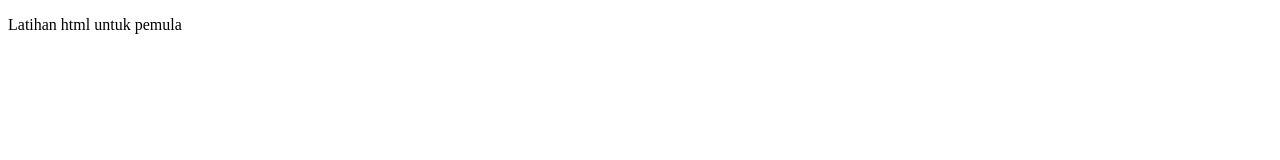
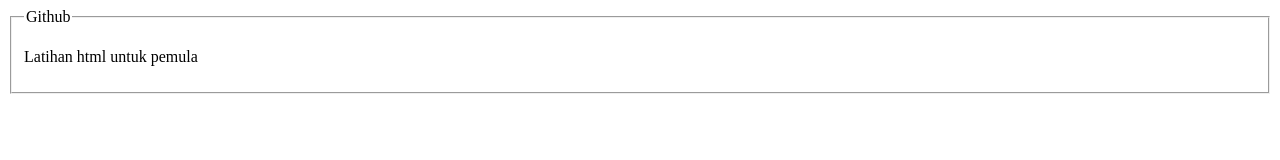
Before and after one commit to kikipermana17/belajar-git, a plain HTML site: page index.html in a window 1280 px wide. Drawn offline with Linux system fonts and the light colour scheme.

Commit message:
menambahkan index

```diff
--- a/index.html
+++ b/index.html
@@ -7,7 +7,9 @@
     <title>Document</title>
 </head>
 <body>
-
+    <fieldset>
+        <legend>Github</legend>
 <p>Latihan html untuk pemula</p>
+</fieldset>
 </body>
 </html>
```
